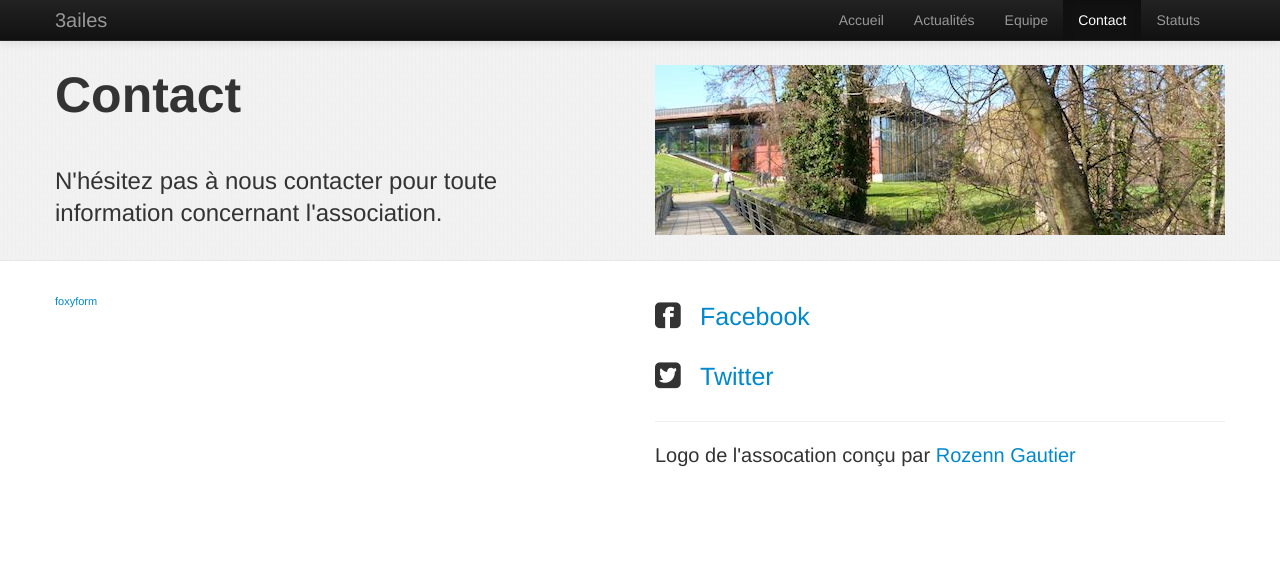
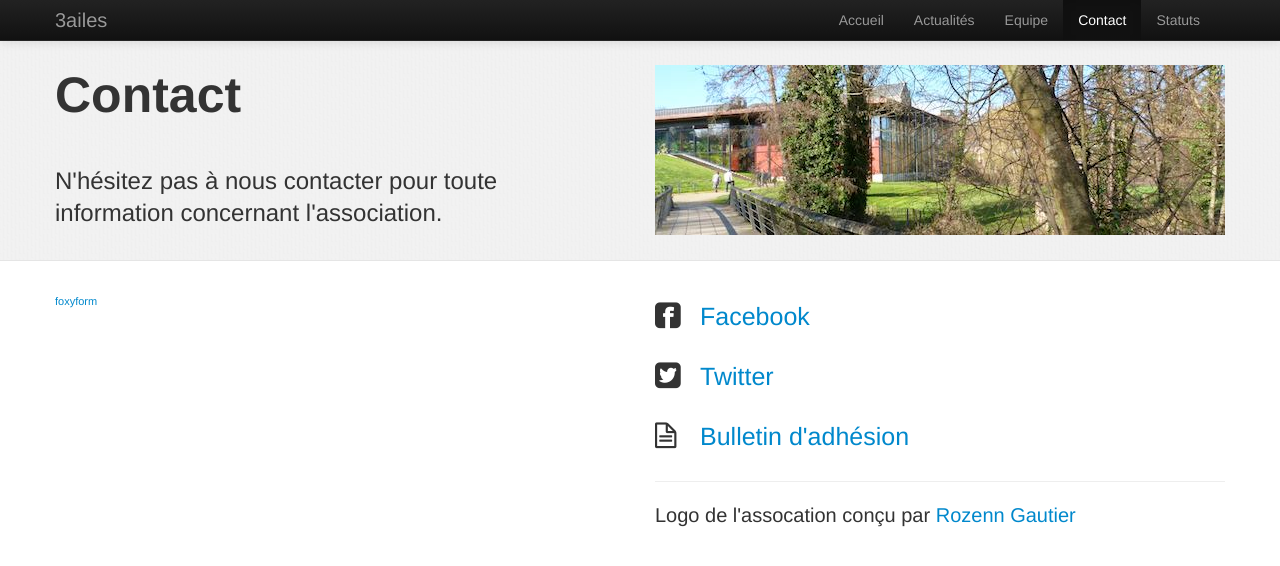
Before and after one commit to aymerick/3ailes, a Jekyll site: the page built from contact.html, in a window 1280 px wide. Shown: the top 566 px of the page. Built offline with Jekyll 4.4.1, drawn with Linux system fonts in a browser that asks for light colours; Markdown is read by kramdown in place of the engine named in the settings.

Commit message:
Ajout du bulletin d'adhesion

```diff
--- a/_layouts/default.html
+++ b/_layouts/default.html
@@ -71,7 +71,7 @@
     <footer>
       <div class="container">
         <p class="social"><i class="icon-facebook-sign"></i> <a href="http://www.facebook.com/3ailes">Page Facebook</a> | <i class="icon-twitter-sign"></i> <a href="https://twitter.com/asso3ailes">Compte Twitter</a></p>
-        <p><i class="icon-file"></i> <a href="/statuts.html">Statuts de l'association</a></p>
+        <p><i class="icon-book"></i> <a href="/statuts.html">Statuts de l'association</a> | <i class="icon-file"></i> <a href="/files/bulletin-adhesion-3ailes.pdf">Bulletin d'adhésion</a></p>
         <p><i class="icon-pencil"></i> Logo par <a href="http://rozenn-gautier.fr" target="_blank">Rozenn Gautier</a></p>
       </div>
     </footer>
--- a/contact.html
+++ b/contact.html
@@ -36,8 +36,9 @@ og-type: website
       <!-- Do not change the code! -->
     </div>
     <div class="span6">
-      <p class="contact-line"><i class="icon-facebook-sign"></i> <a class="contact-link" href="http://www.facebook.com/3ailes">Facebook</a></p>
-      <p class="contact-line"><i class="icon-twitter-sign"></i> <a class="contact-link" href="https://twitter.com/asso3ailes">Twitter</a></p>
+      <p class="contact-line"><i class="icon-facebook-sign"></i> <a class="contact-link" href="http://www.facebook.com/3ailes" target="_blank">Facebook</a></p>
+      <p class="contact-line"><i class="icon-twitter-sign"></i> <a class="contact-link" href="https://twitter.com/asso3ailes" target="_blank">Twitter</a></p>
+      <p class="contact-line"><i class="icon-file-alt"></i> <a class="contact-link" href="/files/bulletin-adhesion-3ailes.pdf" target="_blank">Bulletin d'adhésion</a></p>
       <hr />
       <p class="contact-logo">Logo de l'assocation conçu par <a href="http://rozenn-gautier.fr" target="_blank">Rozenn Gautier</a></p>
     </div>
```
Also changed, not shown: 1 other file.
